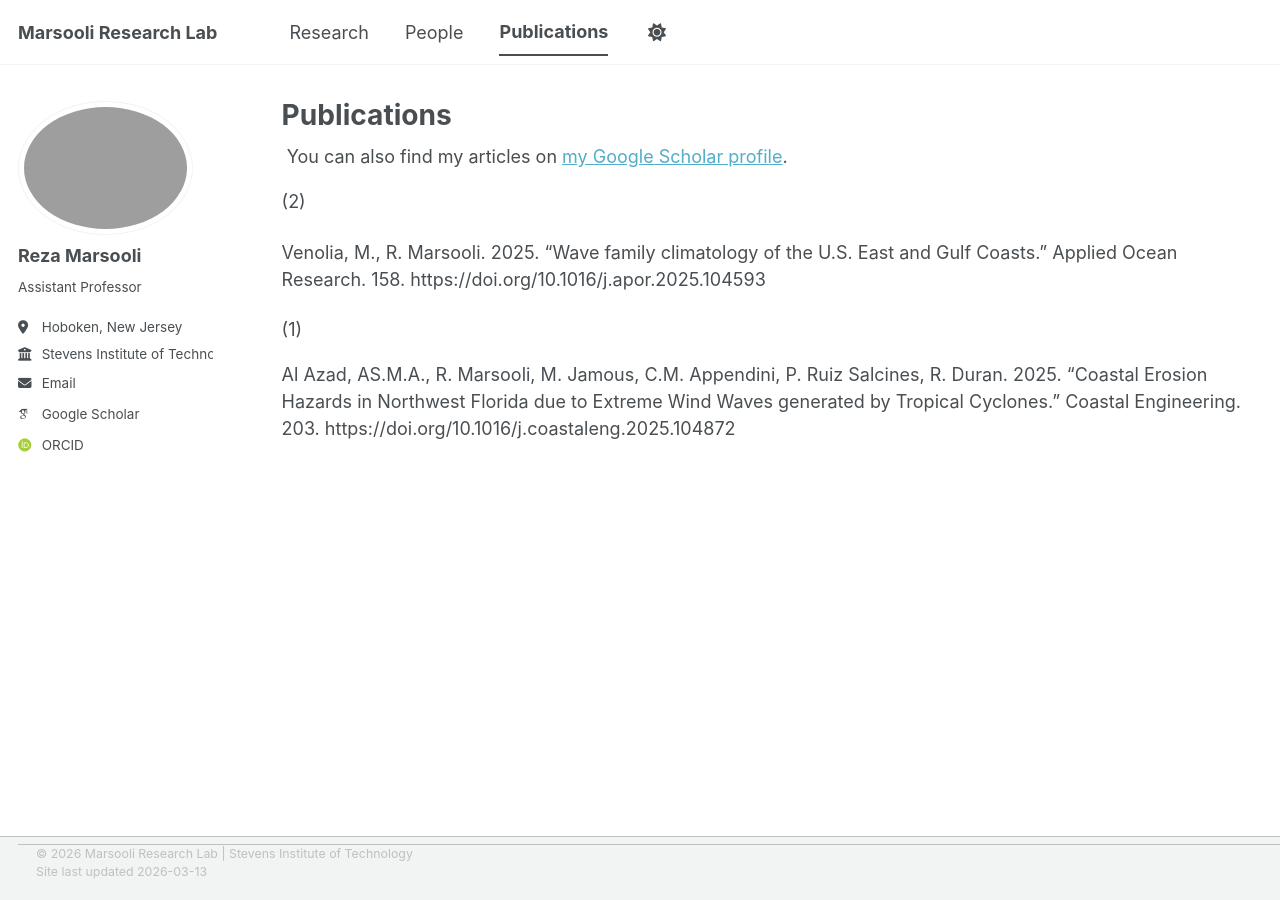
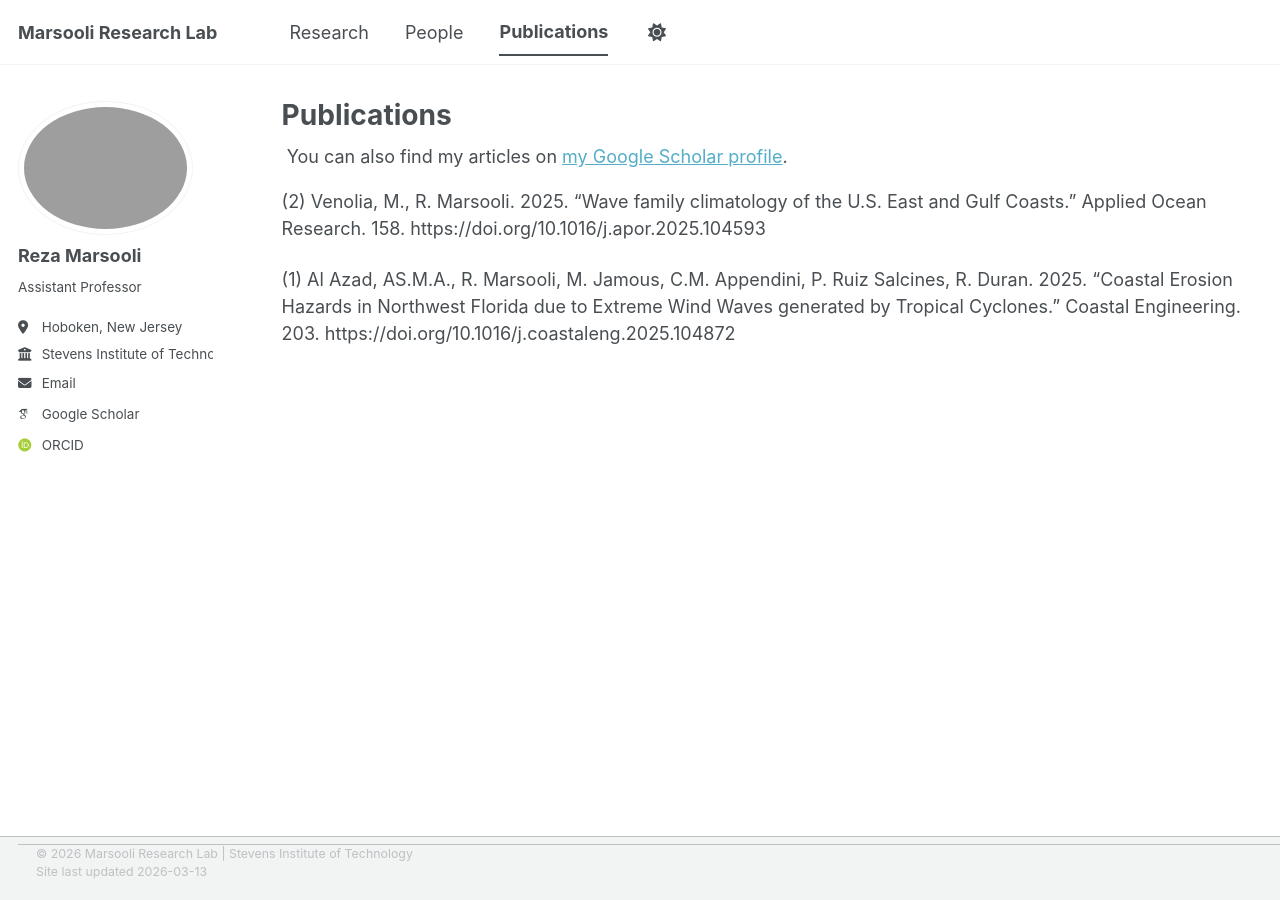
Before and after one commit to marsooli/marsooli.github.io, a Jekyll site: the page built from _pages/publications.html, in a window 1280 px wide. Built offline with Jekyll 4.4.1, drawn with Linux system fonts in a browser that asks for light colours; some web fonts are replaced; a script bundle is joined from its source files by our own code; library files that are not in the unit come from our copies.

Commit message:
Update publications.html

```diff
--- a/_pages/publications.html
+++ b/_pages/publications.html
@@ -14,12 +14,10 @@
 
 {% include base_path %}
 
-{% assign pubs = site.publications | reverse %}
+{% assign pubs = site.publications | sort: "date" | reverse %}
 {% assign count = pubs | size %}
 
-<p>
 {% for post in pubs %}
-({{ count }}) <p>{{ post.citation }}</p>
+<p>({{ count }}) {{ post.citation }}</p>
 {% assign count = count | minus: 1 %}
 {% endfor %}
-</p>
```
